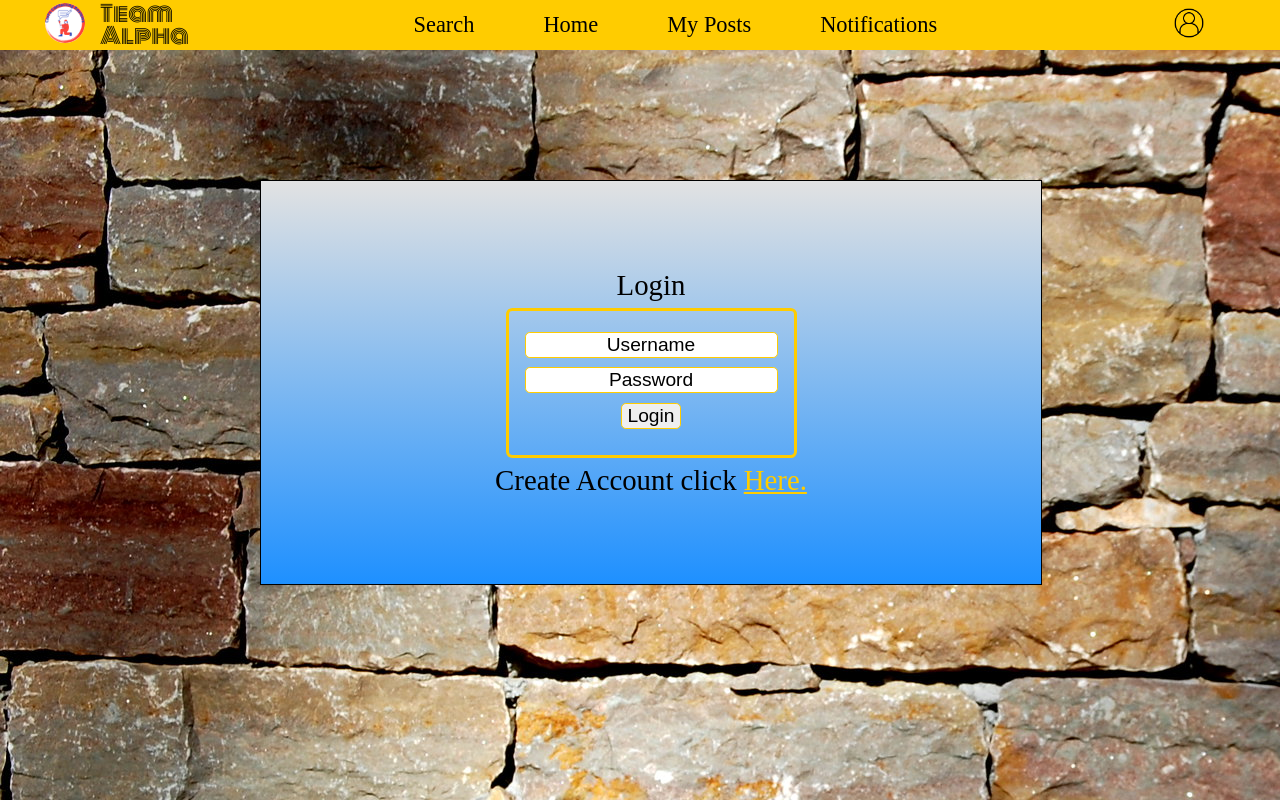
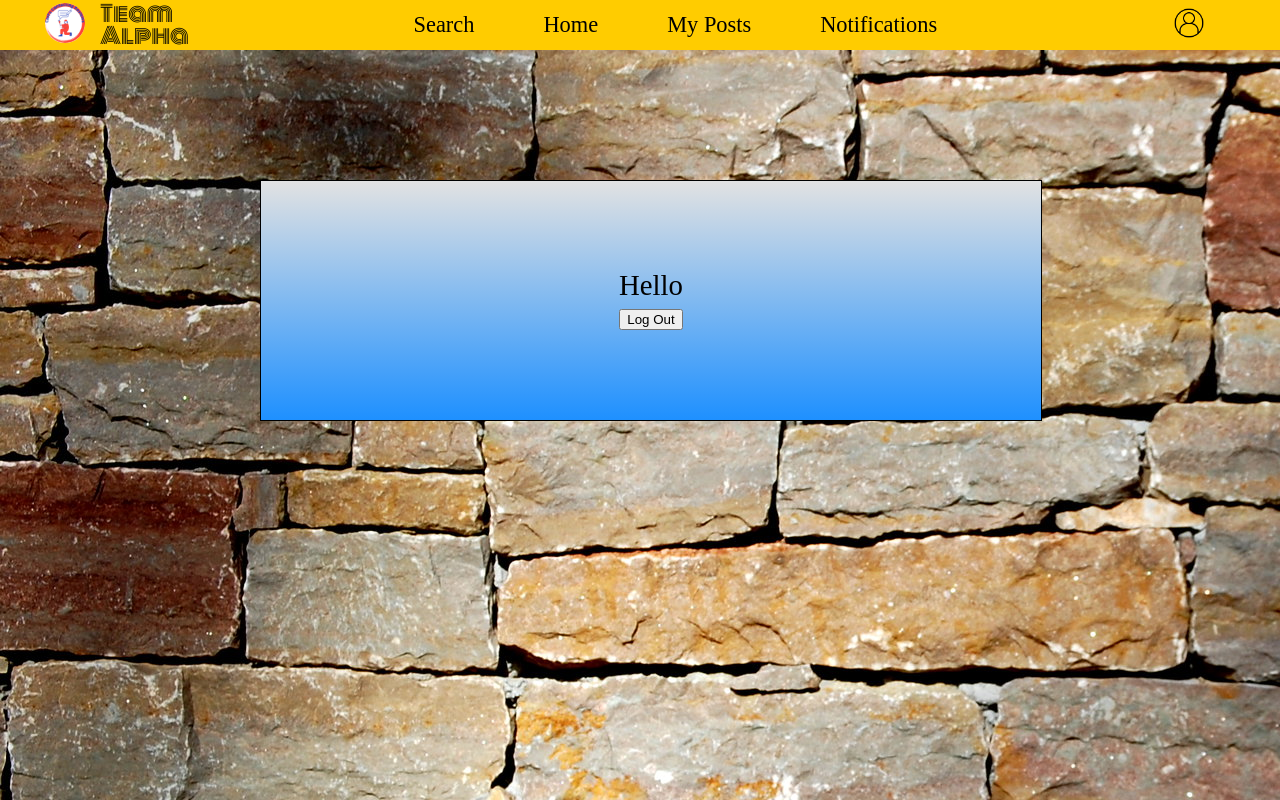
Before and after one commit to aloostrom-ecpi/cis480-capstone, an Angular app: page /load-account in a window 1280 px wide. Shown: the top 800 px of the page. Built offline with nearby package versions, Linux system fonts and the light colour scheme; sample sign-in values are in the browser's storage.

Commit message:
Add logout to load-account

```diff
--- a/src/app/components/load-account/load-account.component.html
+++ b/src/app/components/load-account/load-account.component.html
@@ -1,5 +1,10 @@
 <main>
   <div class="loginForm">
+    <div *ngIf="isLoggedIn">
+      <p>Hello {{ user.firstname }}</p>
+      <input type="button" (click)="logout()" value="Log Out" />
+    </div>
+    <div *ngIf="!isLoggedIn">
       <h1>Login</h1>
       <form action="" method="POST">
         <p *ngIf="errorMsg" class="error">{{ errorMsg }}</p>
@@ -21,4 +26,5 @@
         <a routerLinkActive="active" routerLink="/register-user">Here.</a>
       </p>
     </div>
+  </div>
 </main>
--- a/src/app/components/load-account/load-account.component.ts
+++ b/src/app/components/load-account/load-account.component.ts
@@ -9,7 +9,6 @@
 
 import { Component, OnInit } from '@angular/core';
 import { UserService } from 'src/app/services/user.service';
-import { User } from 'src/app/models/User';
 import { Router } from '@angular/router';
 
 @Component({
@@ -18,20 +17,18 @@ import { Router } from '@angular/router';
   styleUrls: ['./load-account.component.css']
 })
 export class LoadAccountComponent implements OnInit {
-  private user?: User;
   errorMsg?: string;
+  isLoggedIn: boolean = localStorage.getItem("session") ? true : false;
+  user = this.isLoggedIn ? JSON.parse(localStorage.session) : '';
 
-  constructor(private userService: UserService, private router: Router) { }
 
-  ngOnInit() {
-    this.user
+  constructor(private userService: UserService, private router: Router) {
+
   }
 
+  ngOnInit() { }
+
   ngOnChanges() {}
-
-  test() {
-    this.userService.login('owehaa5966', 'P@ssw0rd1')
-  }
 
   async login(username : string, password : string) {
     const success = await this.userService.login(username, password)
@@ -49,4 +46,9 @@ export class LoadAccountComponent implements OnInit {
 
   }
 
+  logout() {
+    localStorage.removeItem("session")
+    this.isLoggedIn = false;
+  }
+
 }
```
Lines whose indentation alone changed are shown as unchanged.
